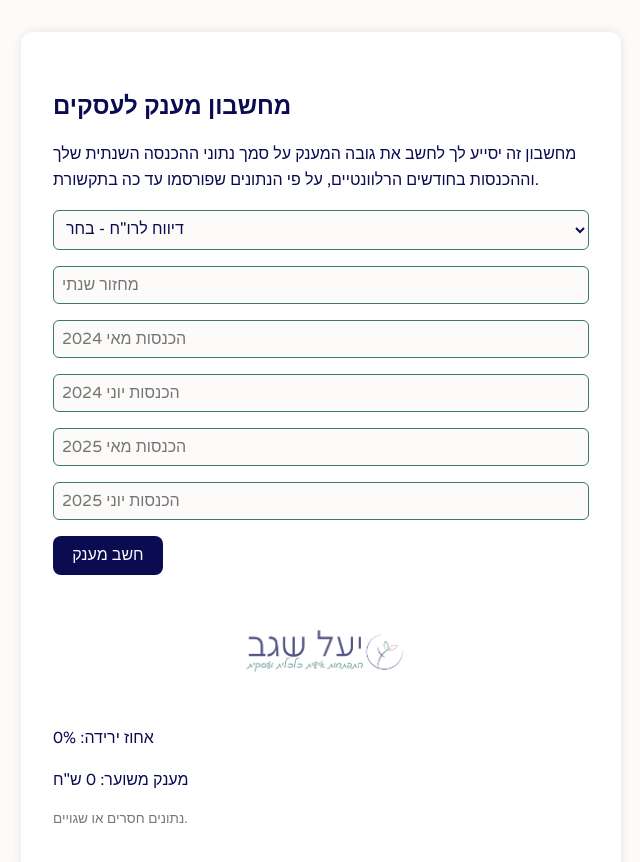
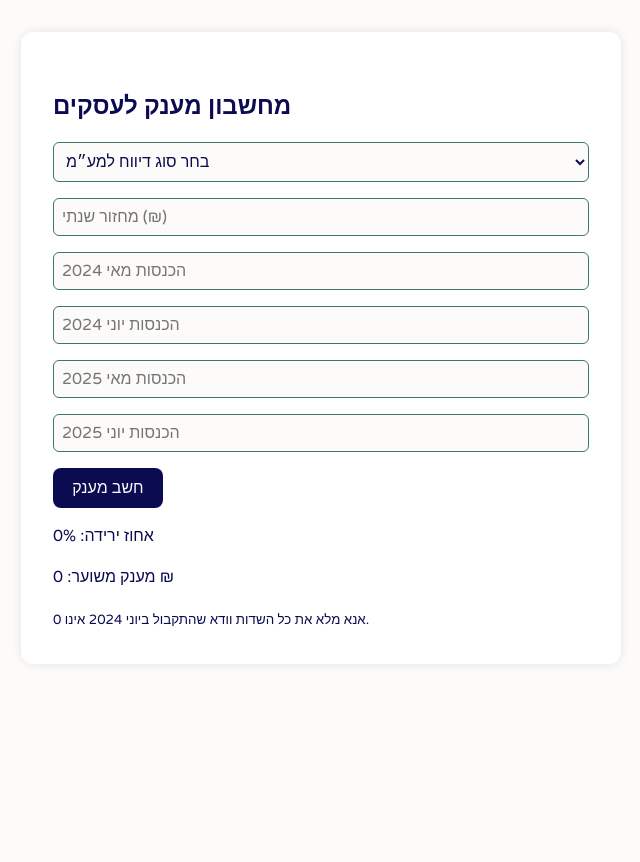
Before and after one commit to yaelsegev77/lavi-grant-calculator, a Next.js app: page / in a window 1280 px wide. Both pictures are taken after a click on the button "חשב מענק". Shown: the top 862 px of the page, without its empty margins (319-959 px from the left). After the commit the page ends 800 px from the top, so only its background shows below. Built offline with nearby package versions, Linux system fonts and the light colour scheme.

Commit message:
Update מחשבון_מענק_ווב.js

```diff
--- a/מחשבון_מענק_ווב.js
+++ b/מחשבון_מענק_ווב.js
@@ -27,30 +27,40 @@ export default function GrantCalculator() {
 
   const calculate = () => {
     const y = Number(form.yearly);
-    const i24 = [Number(form.may24), Number(form.jun24)];
-    const i25 = [Number(form.may25), Number(form.jun25)];
-    const avg24 = (i24[0] + i24[1]) / 2;
-    const avg25 = (i25[0] + i25[1]) / 2;
-    const drop = ((1 - avg25 / avg24) * 100);
-    const salary = Number(form.salary);
-    const vat = Number(form.vat);
-    const threshold = form.reportingType === "דו חודשי" ? 12.5 : 25;
+    const rType = form.reportingType;
 
-    if (isNaN(drop) || avg24 === 0) {
-      setResult({ grant: 0, drop: 0, message: "נתונים חסרים או שגויים." });
+    // השוואת יוני-ליוני במומודי דיווח חודשי, או סכום מאי+יוני בדו-חודשי
+    const base24 =
+      rType === "דו חודשי"
+        ? Number(form.may24) + Number(form.jun24)
+        : Number(form.jun24);
+    const base25 =
+      rType === "דו חודשי"
+        ? Number(form.may25) + Number(form.jun25)
+        : Number(form.jun25);
+
+    if (!rType || base24 === 0) {
+      setResult({ grant: 0, drop: 0, message: "אנא מלא את כל השדות וודא שהתקבול ביוני 2024 אינו 0." });
       return;
     }
+
+    const rawDrop = (1 - base25 / base24) * 100;
+    const drop = Number(rawDrop.toFixed(2));
+    const threshold = rType === "דו חודשי" ? 12.5 : 25;
 
     if (drop < threshold) {
       setResult({
         grant: 0,
-        drop: drop.toFixed(2),
-        message: "לא זכאי למענק עקב ירידה נמוכה מהסף המינימלי.",
+        drop,
+        message: "לא זכאי למענק – הירידה נמוכה מסף הזכאות.",
       });
       return;
     }
 
     let grant = 0;
+    const salary = Number(form.salary);
+    const vat = Number(form.vat);
+
     if (y <= 300000) {
       if (y <= 50000) grant = 1750;
       else if (y <= 90000) grant = 3150;
@@ -61,8 +71,7 @@ export default function GrantCalculator() {
       else grant = getTier(drop, [4675, 7013, 11220, 14025]);
     } else {
       let vatRate = 0;
-      if (drop < 25) vatRate = 0;
-      else if (drop <= 40) vatRate = 0.07;
+      if (drop <= 40) vatRate = 0.07;
       else if (drop <= 60) vatRate = 0.11;
       else if (drop <= 80) vatRate = 0.15;
       else vatRate = 0.22;
@@ -73,49 +82,43 @@ export default function GrantCalculator() {
 
     setResult({
       grant,
-      drop: drop.toFixed(2),
-      message: "*עוסק פטור - יש להסתמך על הנתונים ממערכת החשבוניות שלך",
+      drop,
+      message:
+        y <= 300000
+          ? "החישוב מתבסס על טבלת המדרגות לעסקים קטנים."
+          : "החישוב משקלל 75% שכר + הוצאות קבועות מדורגות.",
     });
   };
 
   return (
     <div className="container">
       <h2>מחשבון מענק לעסקים</h2>
-      <p style={{ marginBottom: "1rem" }}>
-        מחשבון זה יסייע לך לחשב את גובה המענק על סמך נתוני ההכנסה השנתית שלך
-        וההכנסות בחודשים הרלוונטיים, על פי הנתונים שפורסמו עד כה בתקשורת.
-      </p>
       <select name="reportingType" onChange={handleChange}>
-        <option value="">דיווח לרו"ח - בחר</option>
+        <option value="">בחר סוג דיווח למע״מ</option>
         <option value="חודשי">חודשי</option>
         <option value="דו חודשי">דו חודשי</option>
       </select>
-      <input name="yearly" placeholder="מחזור שנתי" onChange={handleChange} />
+
+      <input name="yearly" placeholder="מחזור שנתי (₪)" onChange={handleChange} />
       <input name="may24" placeholder="הכנסות מאי 2024" onChange={handleChange} />
       <input name="jun24" placeholder="הכנסות יוני 2024" onChange={handleChange} />
       <input name="may25" placeholder="הכנסות מאי 2025" onChange={handleChange} />
       <input name="jun25" placeholder="הכנסות יוני 2025" onChange={handleChange} />
+
       {Number(form.yearly) > 300000 && (
         <>
-          <input name="salary" placeholder="הוצאות שכר" onChange={handleChange} />
-          <input name="vat" placeholder="תשומות שנתיות" onChange={handleChange} />
+          <input name="salary" placeholder="הוצאות שכר (₪)" onChange={handleChange} />
+          <input name="vat" placeholder="תשומות שנתיות (₪)" onChange={handleChange} />
         </>
       )}
+
       <button onClick={calculate}>חשב מענק</button>
 
-      <div style={{ marginTop: "1.5rem", textAlign: "center" }}>
-        <img
-          src="/logocol.png"
-          alt="לוגו יעל שגב"
-          style={{ maxWidth: "180px", opacity: 0.7 }}
-        />
-      </div>
-
       {result && (
-        <div>
+        <div style={{ marginTop: "1rem" }}>
           <p>אחוז ירידה: {result.drop}%</p>
-          <p>מענק משוער: {result.grant.toLocaleString()} ש"ח</p>
-          <p style={{ fontSize: "0.85rem", color: "#777" }}>{result.message}</p>
+          <p>מענק משוער: {result.grant.toLocaleString()} ₪</p>
+          <small>{result.message}</small>
         </div>
       )}
     </div>
```
